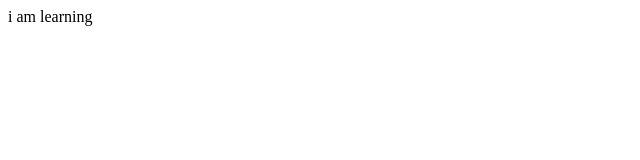
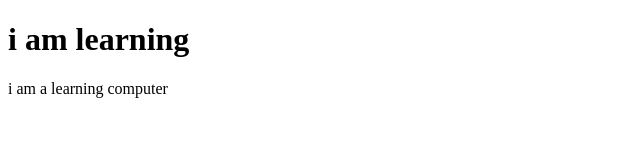
Before and after one commit to drewtekulve/drewtekulve.github.io, a plain HTML site: page index.html in a window 1280 px wide. Shown: the whole page, without its empty margins (0-640 px from the left). Drawn offline with Linux system fonts and the light colour scheme.

Commit message:
:sunrise_over_mountains:

```diff
--- a/index.html
+++ b/index.html
@@ -5,6 +5,7 @@
     <title></title>
   </head>
   <body>
-    i am learning
+      <H1> i am learning </H1>
+      <p> i am a learning computer </p>
   </body>
 </html>
```
